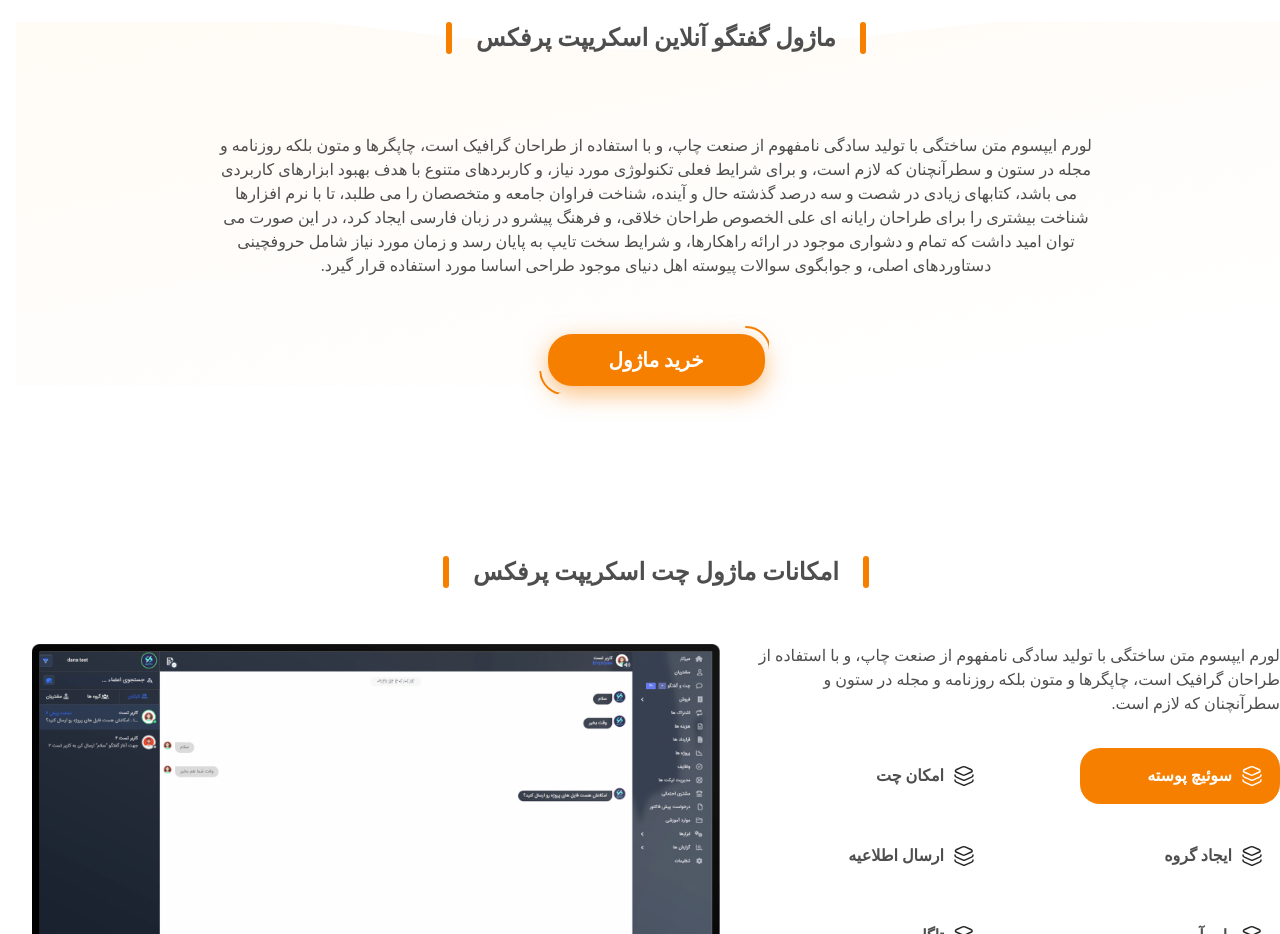
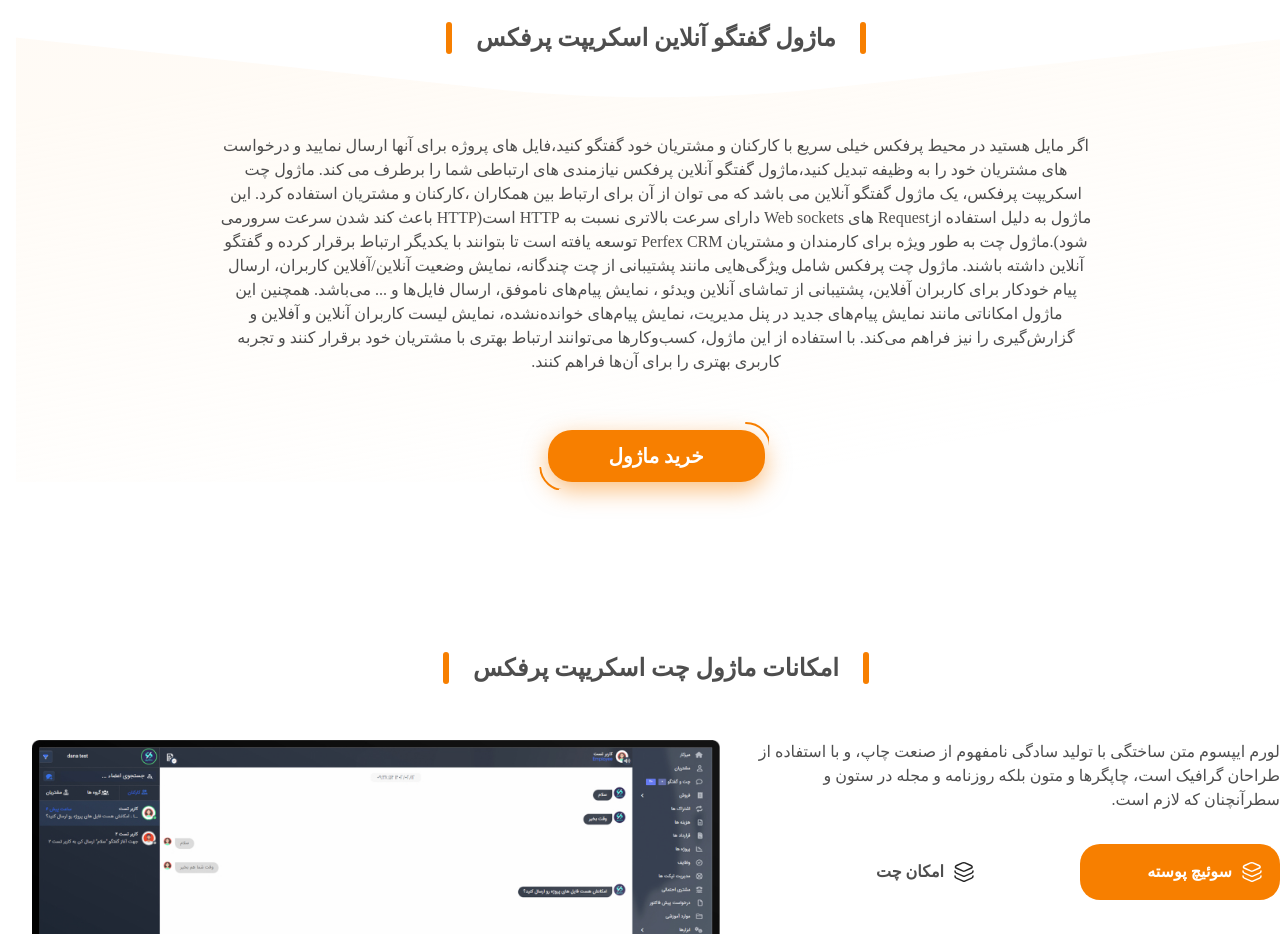
Before and after one commit to mahyarErshad/perfex-chat, a React (Create React App) app: page / in a window 1280 px wide. Shown: the part 1420-2354 px from the top of the page. Built offline with nearby package versions, Linux system fonts and the light colour scheme; a web font is replaced by a local one.

Commit message:
Changed the description and the href

```diff
--- a/src/Components/IntroductionSection/IntroductionSection.jsx
+++ b/src/Components/IntroductionSection/IntroductionSection.jsx
@@ -6,8 +6,8 @@
   return (
     <section id="Introduction" className="mt-48 md:mt-72 lg:mt-[23.5rem] w-full px-4 flex-col items-center md:gap-14 max-md:gap-8">
       <SectionTitle title="ماژول گفتگو آنلاین اسکریپت پرفکس" />
-      <p className="text-base font-medium max-w-[54.5rem] text-center mt-6">لورم ایپسوم متن ساختگی با تولید سادگی نامفهوم از صنعت چاپ، و با استفاده از طراحان گرافیک است، چاپگرها و متون بلکه روزنامه و مجله در ستون و سطرآنچنان که لازم است، و برای شرایط فعلی تکنولوژی مورد نیاز، و کاربردهای متنوع با هدف بهبود ابزارهای کاربردی می باشد، کتابهای زیادی در شصت و سه درصد گذشته حال و آینده، شناخت فراوان جامعه و متخصصان را می طلبد، تا با نرم افزارها شناخت بیشتری را برای طراحان رایانه ای علی الخصوص طراحان خلاقی، و فرهنگ پیشرو در زبان فارسی ایجاد کرد، در این صورت می توان امید داشت که تمام و دشواری موجود در ارائه راهکارها، و شرایط سخت تایپ به پایان رسد و زمان مورد نیاز شامل حروفچینی دستاوردهای اصلی، و جوابگوی سوالات پیوسته اهل دنیای موجود طراحی اساسا مورد استفاده قرار گیرد.</p>
-      <MyButton text="خرید ماژول" href="#" />
+      <p className="text-base font-medium max-w-[54.5rem] text-center mt-6">اگر مایل هستید در محیط پرفکس خیلی سریع با کارکنان و مشتریان خود گفتگو کنید،فایل های پروژه برای آنها ارسال نمایید و درخواست های مشتریان خود را به وظیفه تبدیل کنید،ماژول گفتگو آنلاین پرفکس نیازمندی های ارتباطی شما را برطرف می کند. ماژول چت اسکریپت پرفکس، یک ماژول گفتگو آنلاین می باشد که می توان از آن برای ارتباط بین همکاران ،کارکنان و مشتریان استفاده کرد. این ماژول به دلیل استفاده ازRequest های Web sockets دارای سرعت بالاتری نسبت به HTTP است(HTTP باعث کند شدن سرعت سرورمی شود).ماژول چت به طور ویژه برای کارمندان و مشتریان Perfex CRM توسعه یافته است تا بتوانند با یکدیگر ارتباط برقرار کرده و گفتگو آنلاین داشته باشند. ماژول چت پرفکس شامل ویژگی‌هایی مانند پشتیبانی از چت چندگانه، نمایش وضعیت آنلاین/آفلاین کاربران، ارسال پیام خودکار برای کاربران آفلاین، پشتیبانی از تماشای آنلاین ویدئو ، نمایش پیام‌های ناموفق، ارسال فایل‌ها و ... می‌باشد. همچنین این ماژول امکاناتی مانند نمایش پیام‌های جدید در پنل مدیریت، نمایش پیام‌های خوانده‌نشده، نمایش لیست کاربران آنلاین و آفلاین و گزارش‌گیری را نیز فراهم می‌کند. با استفاده از این ماژول، کسب‌وکارها می‌توانند ارتباط بهتری با مشتریان خود برقرار کنند و تجربه کاربری بهتری را برای آن‌ها فراهم کنند.</p>
+      <MyButton text="خرید ماژول" href="https://www.zhaket.com/web/chat-module-perfex-crm-script" />
     </section>
   );
 }
```
